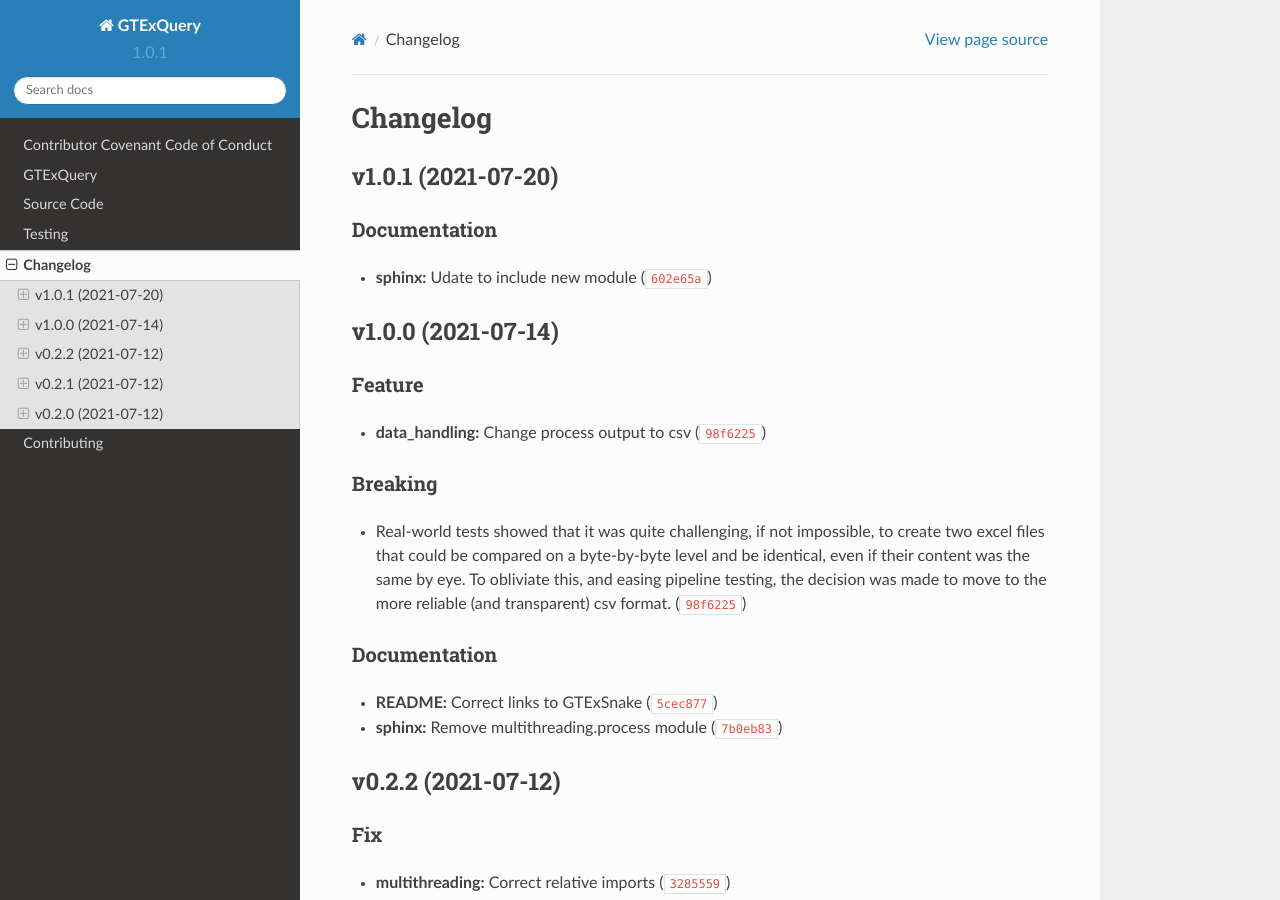
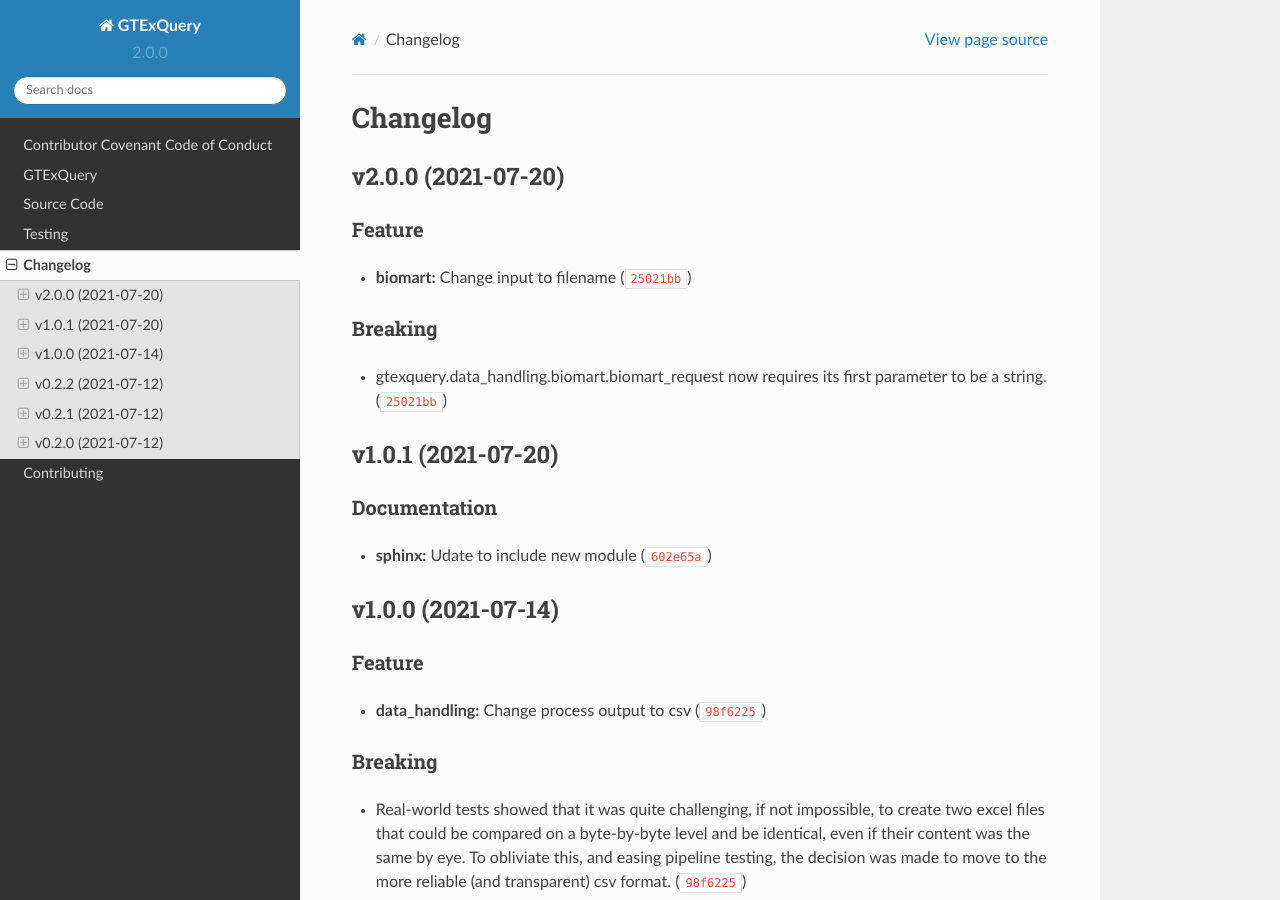
Before and after one commit to IMS-Bio2Core-Facility/GTExQuery, a Sphinx documentation site: the page built from docs/changelog.md, in a window 1280 px wide and 900 px high. Built offline with Sphinx 7.4.7 and the Read the Docs theme 2.0.0, drawn with Linux system fonts in a browser that asks for light colours.

Commit message:
2.0.0
Automatically generated by python-semantic-release

```diff
--- a/CHANGELOG.md
+++ b/CHANGELOG.md
@@ -1,6 +1,13 @@
 # Changelog
 
 <!--next-version-placeholder-->
+
+## v2.0.0 (2021-07-20)
+### Feature
+* **biomart:** Change input to filename ([`25021bb`](https://github.com/IMS-Bio2Core-Facility/GTExQuery/commit/25021bbac23df42aefebd197f5cfd0e5dadebbef))
+
+### Breaking
+* gtexquery.data_handling.biomart.biomart_request now requires its first parameter to be a string.  ([`25021bb`](https://github.com/IMS-Bio2Core-Facility/GTExQuery/commit/25021bbac23df42aefebd197f5cfd0e5dadebbef))
 
 ## v1.0.1 (2021-07-20)
 ### Documentation
--- a/docs/conf.py
+++ b/docs/conf.py
@@ -12,7 +12,7 @@ sys.path.insert(0, os.path.abspath("../gtexquery/"))
 project = "GTExQuery"
 author = "Ryan B Patterson-Cross"
 copyright = "2021, IMS-MRL Bioinformatics and Biostatistic Core"
-version = "1.0.1"
+version = "2.0.0"
 extensions = [
     "sphinx_rtd_theme",
     "sphinx.ext.autodoc",
--- a/gtexquery/__init__.py
+++ b/gtexquery/__init__.py
@@ -1,3 +1,3 @@
 # -*- coding: utf-8 -*-
 """Source code for the GTExQuery Package."""
-__version__ = "1.0.1"
+__version__ = "2.0.0"
--- a/pyproject.toml
+++ b/pyproject.toml
@@ -1,6 +1,6 @@
 [tool.poetry]
 name = "gtexquery"
-version = "1.0.1"
+version = "2.0.0"
 description = "Code for handling multithreaded queries for GTEx"
 license = "MIT"
 authors = ["rbpatt2019 <rb.patterson.cross@gmail.com>"]
```
